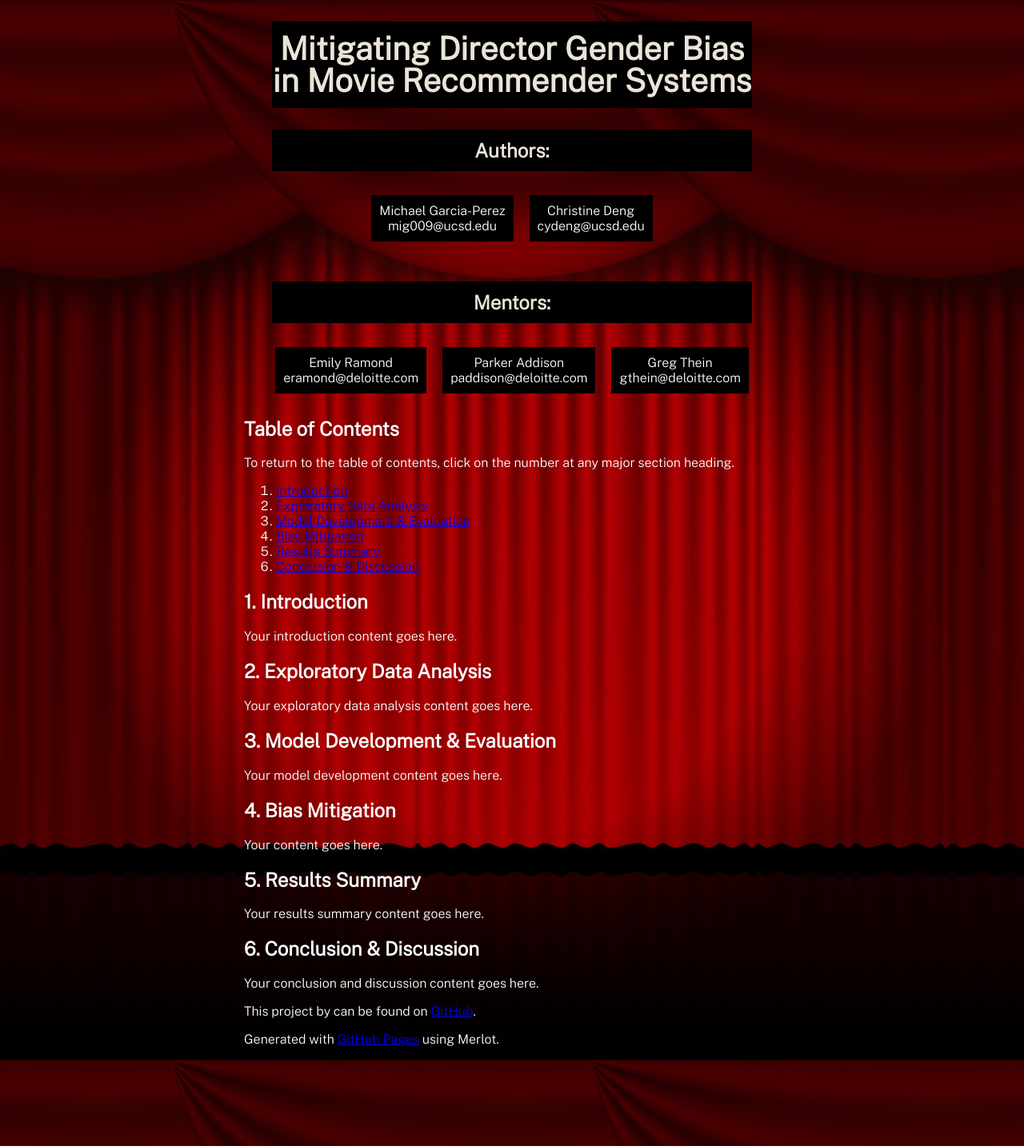
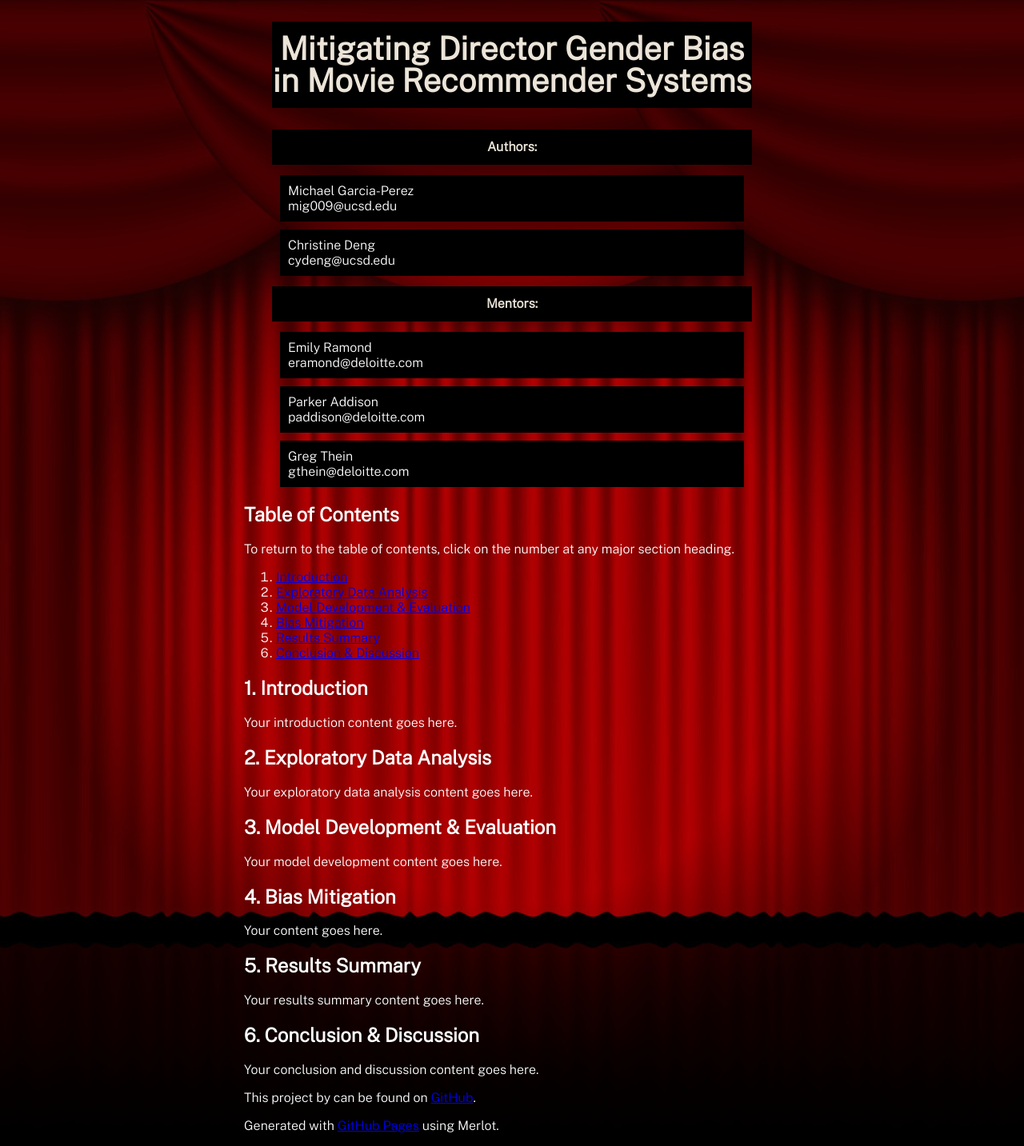
Before and after one commit to michael-garciaperez/DSC180A-Methodology-5, a Jekyll site: the page built from index.md, in a window 1280 px wide. Shown: the whole page at 80% size. Built offline with Jekyll 4.4.1, drawn with Linux system fonts in a browser that asks for light colours.

Commit message:
Update default.html

```diff
--- a/_layouts/default.html
+++ b/_layouts/default.html
@@ -29,26 +29,14 @@
       </div>
     </div>
 
-    <h2 style="margin-bottom: 20px; font-weight: bold; font-size: 1.5em; text-align: center;">Authors:</h2>
-    <div style="display: flex; justify-content: center;">
-      <div style="text-align: center;">
-        <p>Michael Garcia-Perez<br>mig009@ucsd.edu</p>
-      </div>
-      <div style="text-align: center;">
-        <p>Christine Deng<br>cydeng@ucsd.edu</p>
-      </div>
-    </div>
-    <h2 style="margin-top: 40px; margin-bottom: 20px; font-weight: bold; font-size: 1.5em; text-align: center;">Mentors:</h2>
-    <div style="display: flex; justify-content: center;">
-      <div style="text-align: center;">
-        <p>Emily Ramond<br>eramond@deloitte.com</p>
-      </div>
-      <div style="text-align: center;">
-        <p>Parker Addison<br>paddison@deloitte.com</p>
-      </div>
-      <div style="text-align: center;">
-        <p>Greg Thein<br>gthein@deloitte.com</p>
-      </div>
+    <div class="author-mentor-container">
+      <h2>Authors:</h2>
+      <p>Michael Garcia-Perez<br>mig009@ucsd.edu</p>
+      <p>Christine Deng<br>cydeng@ucsd.edu</p>
+      <h2>Mentors:</h2>
+      <p>Emily Ramond<br>eramond@deloitte.com</p>
+      <p>Parker Addison<br>paddison@deloitte.com</p>
+      <p>Greg Thein<br>gthein@deloitte.com</p>
     </div>
   </header>
 
```
